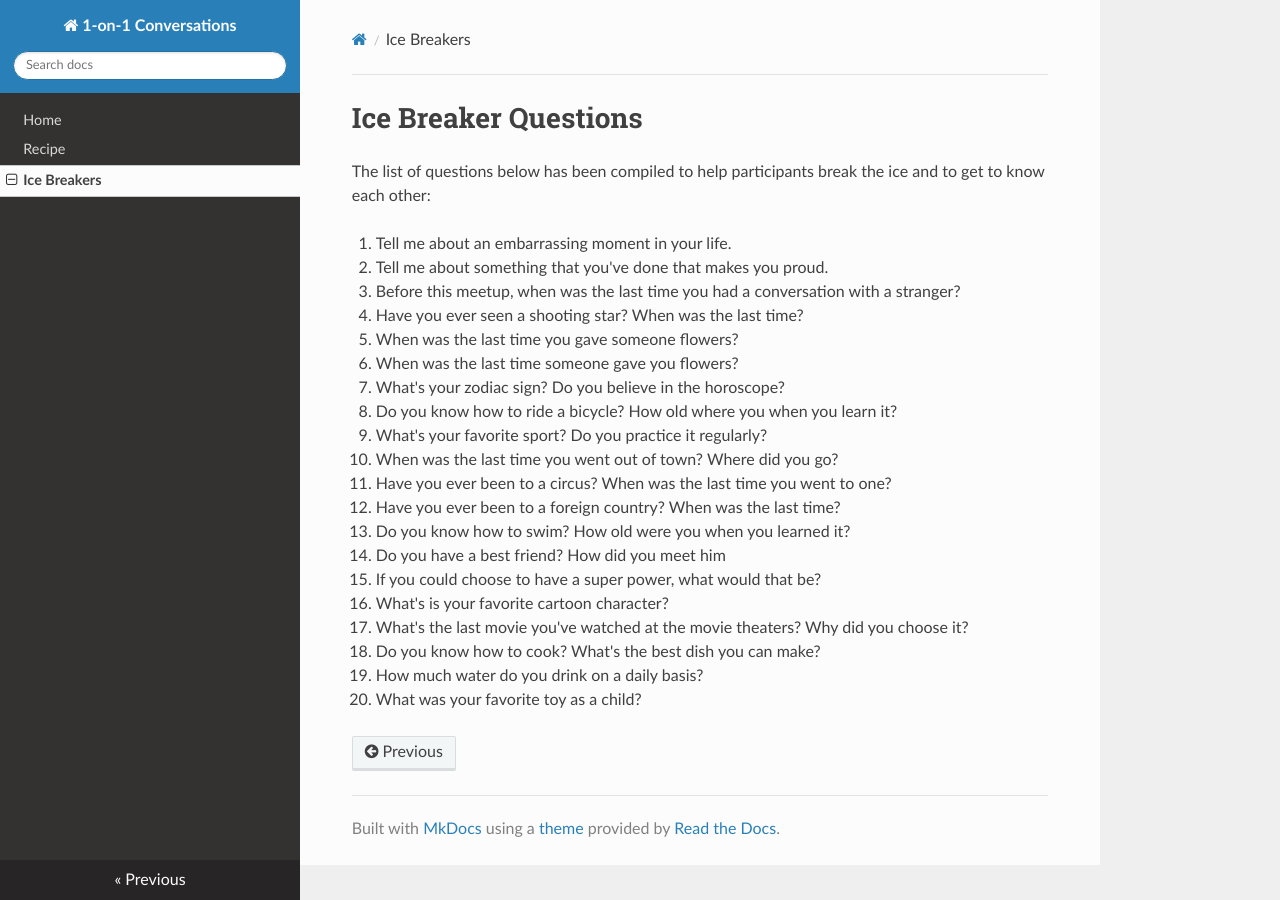
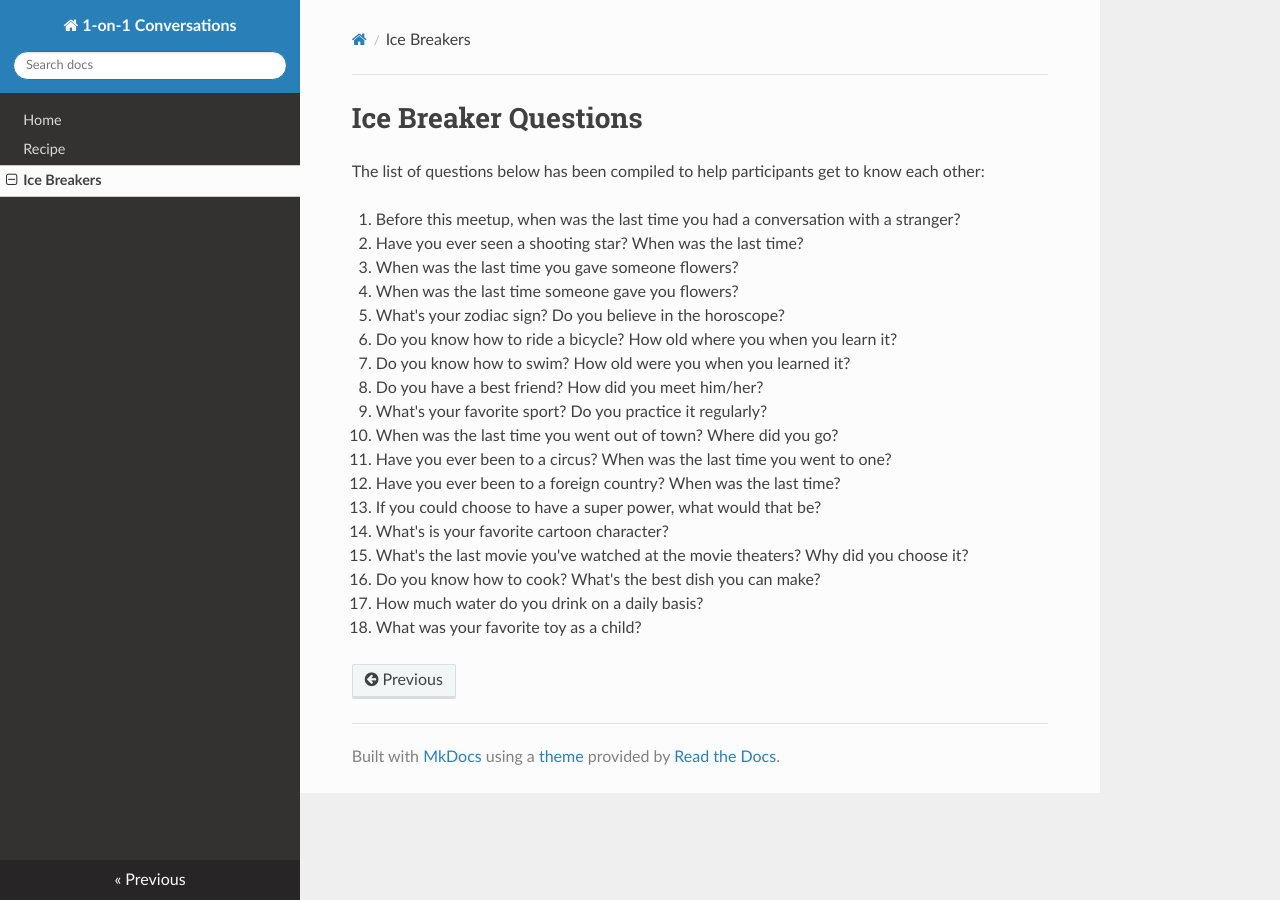
Before and after one commit to 1-on-1conversations/1-on-1conversations.github.io, an MkDocs documentation site: the page built from docs/ice-breakers.md, in a window 1280 px wide. Built offline with MkDocs 1.6.1, drawn with Linux system fonts in a browser that asks for light colours; nearby versions of some CDN libraries; old or Windows-style settings are respelled for this version of MkDocs.

Commit message:
Update ice-breakers page.

```diff
--- a/docs/ice-breakers.md
+++ b/docs/ice-breakers.md
@@ -1,20 +1,18 @@
 # Ice Breaker Questions
-The list of questions below has been compiled to help participants break the ice and to get to know each other:
+The list of questions below has been compiled to help participants get to know each other:
 
-1. Tell me about an embarrassing moment in your life.
-1. Tell me about something that you've done that makes you proud.
 1. Before this meetup, when was the last time you had a conversation with a stranger?
 1. Have you ever seen a shooting star? When was the last time?
 1. When was the last time you gave someone flowers?
 1. When was the last time someone gave you flowers?
 1. What's your zodiac sign? Do you believe in the horoscope?
 1. Do you know how to ride a bicycle? How old where you when you learn it?
+1. Do you know how to swim? How old were you when you learned it?
+1. Do you have a best friend? How did you meet him/her?
 1. What's your favorite sport? Do you practice it regularly?
 1. When was the last time you went out of town? Where did you go?
 1. Have you ever been to a circus? When was the last time you went to one?
 1. Have you ever been to a foreign country? When was the last time?
-1. Do you know how to swim? How old were you when you learned it?
-1. Do you have a best friend? How did you meet him
 1. If you could choose to have a super power, what would that be?
 1. What's is your favorite cartoon character?
 1. What's the last movie you've watched at the movie theaters? Why did you choose it?
```
